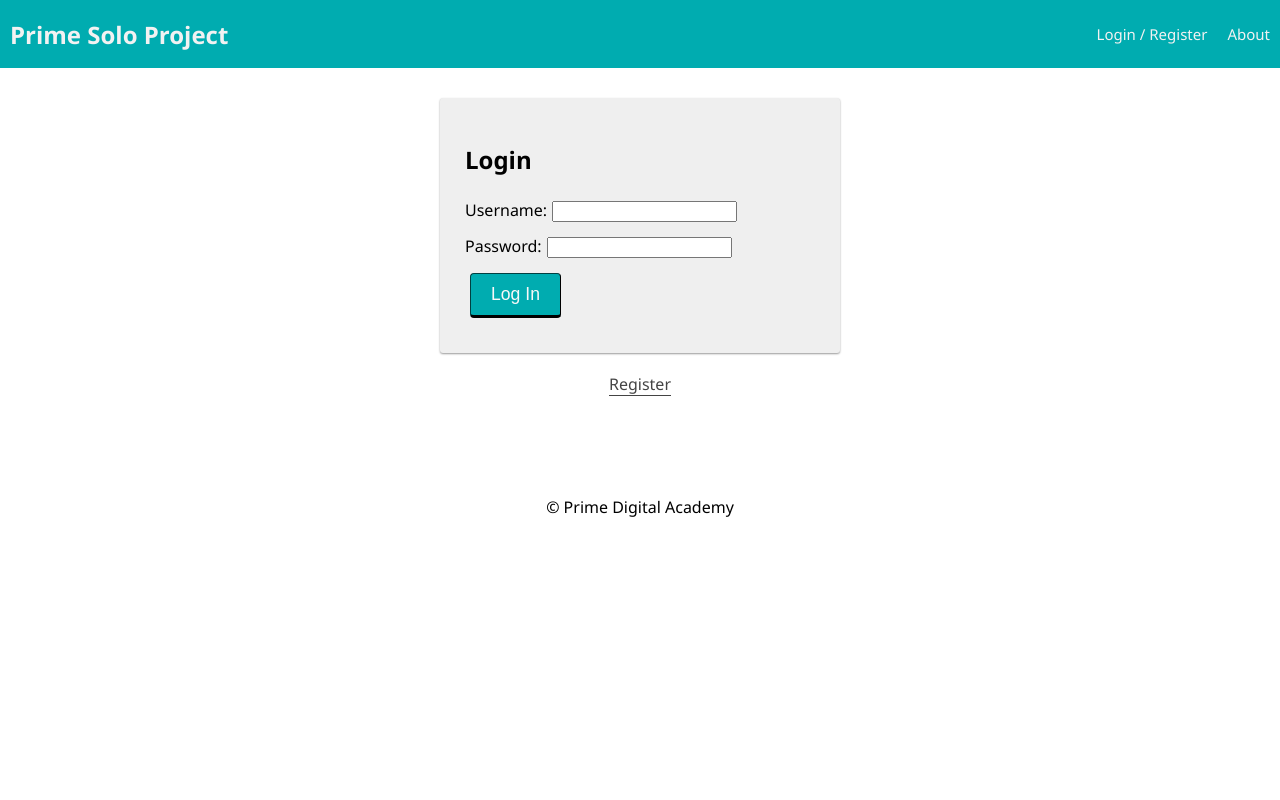
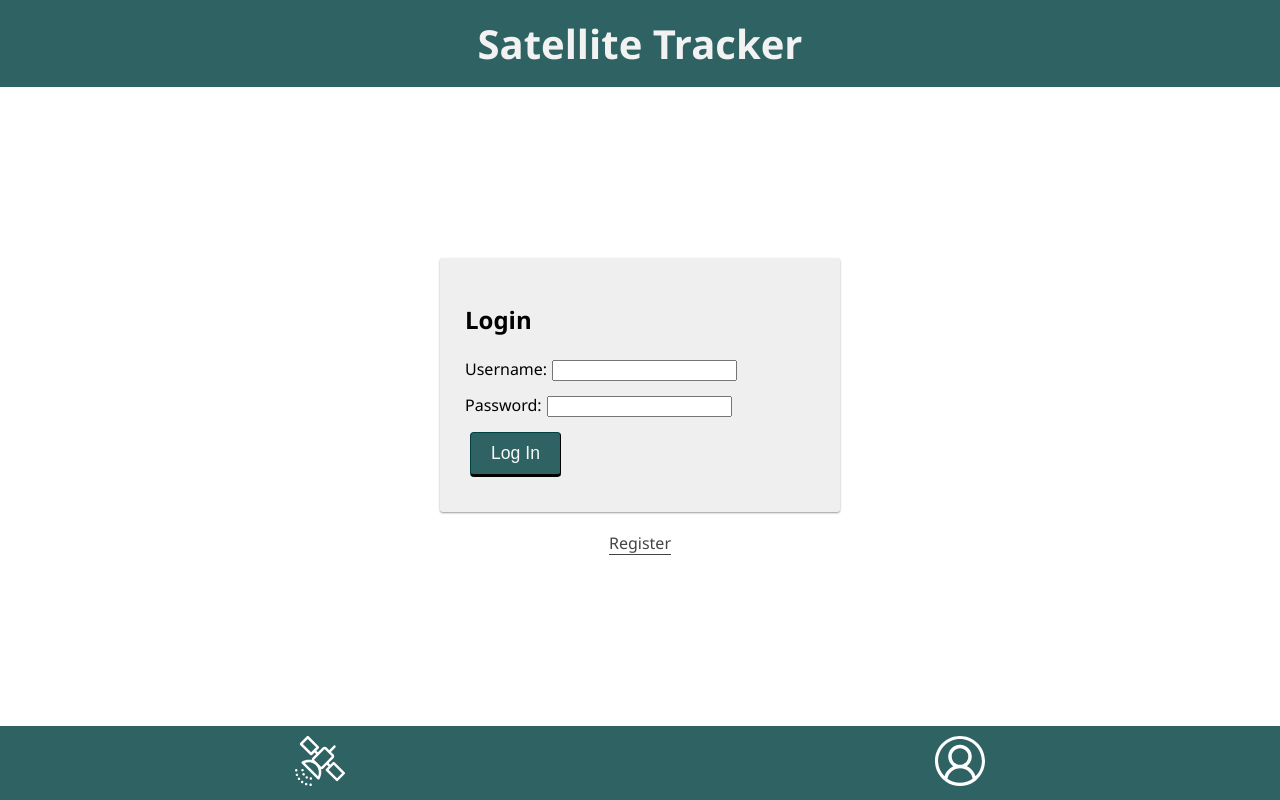
Before and after one commit to jamespetran/Satellite-Tracker, a React (Create React App) app: page /#/user in a window 1280 px wide. Built offline with nearby package versions, Linux system fonts and the light colour scheme; no server answers.

Commit message:
the styling looks kind of nice now!

```diff
--- a/package.json
+++ b/package.json
@@ -4,6 +4,7 @@
   "private": true,
   "proxy": "http://localhost:5000",
   "dependencies": {
+    "@fortawesome/fontawesome-free": "^5.15.4",
     "axios": "^0.21.1",
     "bcryptjs": "^2.4.3",
     "cookie-session": "^2.0.0",
--- a/src/components/App/App.css
+++ b/src/components/App/App.css
@@ -32,7 +32,7 @@ Button
   border-color: #014041;
   border-width: 1px 1px 3px;
   border-radius: 4px;
-  background-color: #00acb0;
+  background-color: #2f6263;
   color: #f8f8f8;
   font-size: 1.1rem;
   outline: 0;
@@ -110,3 +110,15 @@ input {
   margin: 5px;
   margin-bottom: 10px;
 }
+#header {
+  padding: 16px 0px;
+  font-size: larger;
+  justify-content: center;
+  margin: 0;
+}
+.content-wrapper-push-outside-col{
+  display: flex;
+  min-height: 100vh;
+  flex-direction: column;
+  justify-content: space-between;
+}
--- a/src/components/App/App.jsx
+++ b/src/components/App/App.jsx
@@ -4,11 +4,11 @@ import {
   Redirect,
   Route,
   Switch,
+  Link
 } from 'react-router-dom';
 
 import { useDispatch, useSelector } from 'react-redux';
 
-import Nav from '../Nav/Nav';
 import Footer from '../Footer/Footer';
 
 import ProtectedRoute from '../ProtectedRoute/ProtectedRoute';
@@ -19,6 +19,7 @@ import InfoPage from '../InfoPage/InfoPage';
 import LandingPage from '../LandingPage/LandingPage';
 import LoginPage from '../LoginPage/LoginPage';
 import RegisterPage from '../RegisterPage/RegisterPage';
+import Main from '../Main/Main';
 
 import './App.css';
 
@@ -33,8 +34,12 @@ function App() {
 
   return (
     <Router>
-      <div>
-        <Nav />
+      <div className="content-wrapper-push-outside-col">
+        <div className="nav container" id="header">
+          <Link to="/home">
+            <h1 className="nav-title">Satellite Tracker</h1>
+          </Link>
+        </div>
         <Switch>
           {/* Visiting localhost:3000 will redirect to localhost:3000/home */}
           <Redirect exact from="/" to="/home" />
@@ -103,19 +108,20 @@ function App() {
             {user.id ?
               // If the user is already logged in,
               // redirect them to the /user page
-              <Redirect to="/user" />
+              <Main />
               :
               // Otherwise, show the Landing page
               <LandingPage />
             }
           </Route>
-
           {/* If none of the other routes matched, we will show a 404. */}
           <Route>
             <h1>404</h1>
           </Route>
         </Switch>
-        <Footer />
+        <Footer
+          id="footer-container"
+        />
       </div>
     </Router>
   );
--- a/src/components/Footer/Footer.css
+++ b/src/components/Footer/Footer.css
@@ -1,5 +1,5 @@
 footer {
-  margin-top: 80px;
-  padding: 20px;
+  /* margin-top: 80px; */
+  /* padding: 20px; */
   text-align: center;
 }
--- a/src/components/Footer/Footer.jsx
+++ b/src/components/Footer/Footer.jsx
@@ -1,5 +1,6 @@
 import React from 'react';
 import './Footer.css';
+import Nav from '../Nav/Nav'
 
 // This is one of our simplest components
 // It doesn't have local state, so it can be a function component.
@@ -7,7 +8,9 @@ import './Footer.css';
 // or even care what the redux state is, so it doesn't need 'connect()'
 
 function Footer() {
-  return <footer>&copy; Prime Digital Academy</footer>;
+  return <footer>
+   <Nav />
+  </footer>;
 }
 
 export default Footer;
--- /dev/null
+++ b/src/components/Main/Main.jsx
@@ -0,0 +1,12 @@
+
+
+function Main() {
+
+  return (
+    <p>
+      main page :)
+    </p>
+  )
+}
+
+export default Main;
--- a/src/components/Nav/Nav.css
+++ b/src/components/Nav/Nav.css
@@ -3,10 +3,12 @@
   display: flex;
   justify-content: space-between;
   align-items: center;
+  width: 100%;
 
-  margin: 0 0 30px;
-  background-color: #00acb0;
+  margin: 0 auto;
+  background-color: #2f6263;
   overflow: hidden;
+  text-align: center;
 }
 
 .nav a {
@@ -14,19 +16,19 @@
 }
 
 .nav-title {
-  font-size: 24px;
+  font-size: 40px;
   font-weight: 700;
   color: #f2f2f2;
-  padding-left: 10px;
+  /* padding-left: 10px; */
   margin: 0;
 }
 
 .navLink {
   display: inline-block;
   color: #f2f2f2;
-  background-color: #00acb0;
+  background-color: #2f6263;
   text-align: center;
-  padding: 24px 10px;
+  padding: 10px 10px;
   text-decoration: none;
   font-size: 15px;
 
@@ -40,3 +42,15 @@
 .navLink:hover {
   background-color: #008183;
 }
+
+.nav-icon{
+  height: 50px;
+  fill: white;
+  width: 50px;
+}
+#icon-container{
+  display: flex;
+  flex-flow: row nowrap;
+  justify-content: space-around;
+  width: 100%;
+}
--- a/src/components/Nav/Nav.jsx
+++ b/src/components/Nav/Nav.jsx
@@ -3,41 +3,22 @@ import { Link } from 'react-router-dom';
 import LogOutButton from '../LogOutButton/LogOutButton';
 import './Nav.css';
 import { useSelector } from 'react-redux';
+import { ReactComponent as SatelliteIcon } from '../../icons/satellite.svg';
+import { ReactComponent as ProfileIcon } from '../../icons/account.svg';
 
 function Nav() {
   const user = useSelector((store) => store.user);
 
   return (
     <div className="nav">
-      <Link to="/home">
-        <h2 className="nav-title">Prime Solo Project</h2>
-      </Link>
-      <div>
-        {/* If no user is logged in, show these links */}
-        {!user.id && (
-          // If there's no user, show login/registration links
-          <Link className="navLink" to="/login">
-            Login / Register
-          </Link>
-        )}
-
-        {/* If a user is logged in, show these links */}
-        {user.id && (
-          <>
-            <Link className="navLink" to="/user">
-              Home
-            </Link>
-
-            <Link className="navLink" to="/info">
-              Info Page
-            </Link>
-
-            <LogOutButton className="navLink" />
-          </>
-        )}
-
-        <Link className="navLink" to="/about">
-          About
+      <div id="icon-container">
+        <Link className="navLink" to="/home">
+          <SatelliteIcon className="nav-icon" />
+          <br />
+        </Link>
+        <Link className="navLink" to="/user">
+          <ProfileIcon className="nav-icon" />
+          <br />
         </Link>
       </div>
     </div>
```
Also changed, not shown: src/icons/account.svg (added), src/icons/satellite.svg (added).
